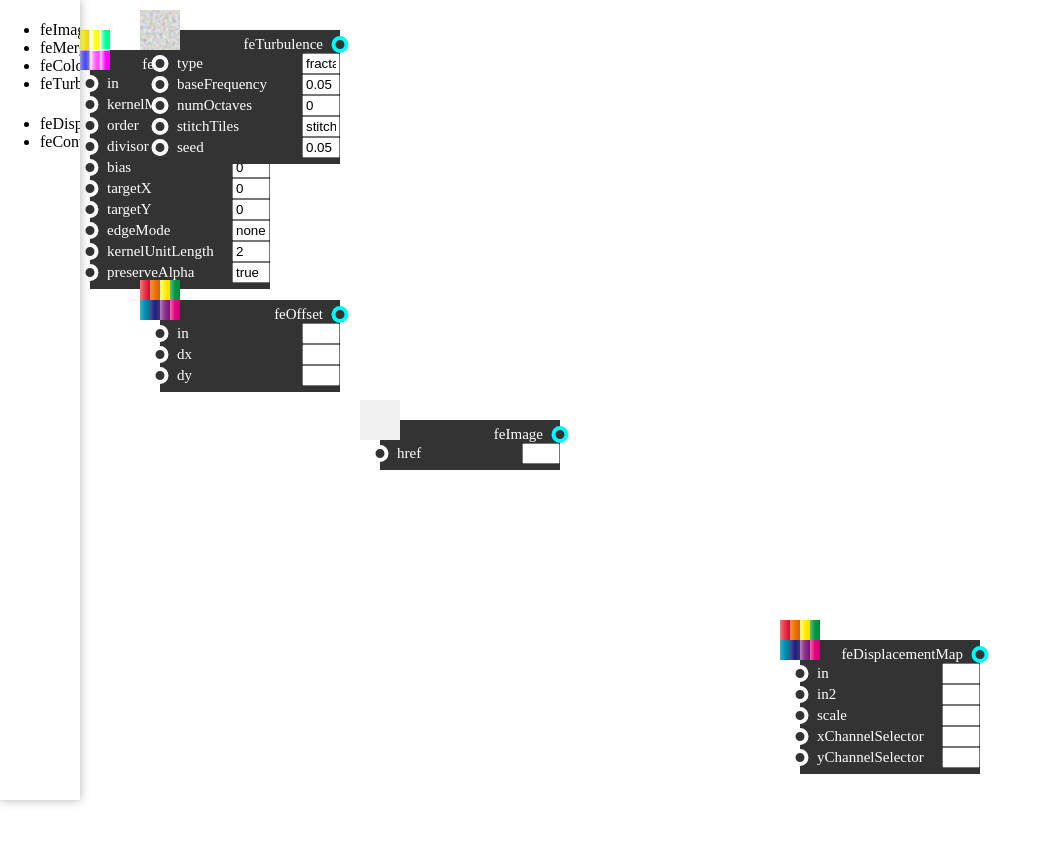
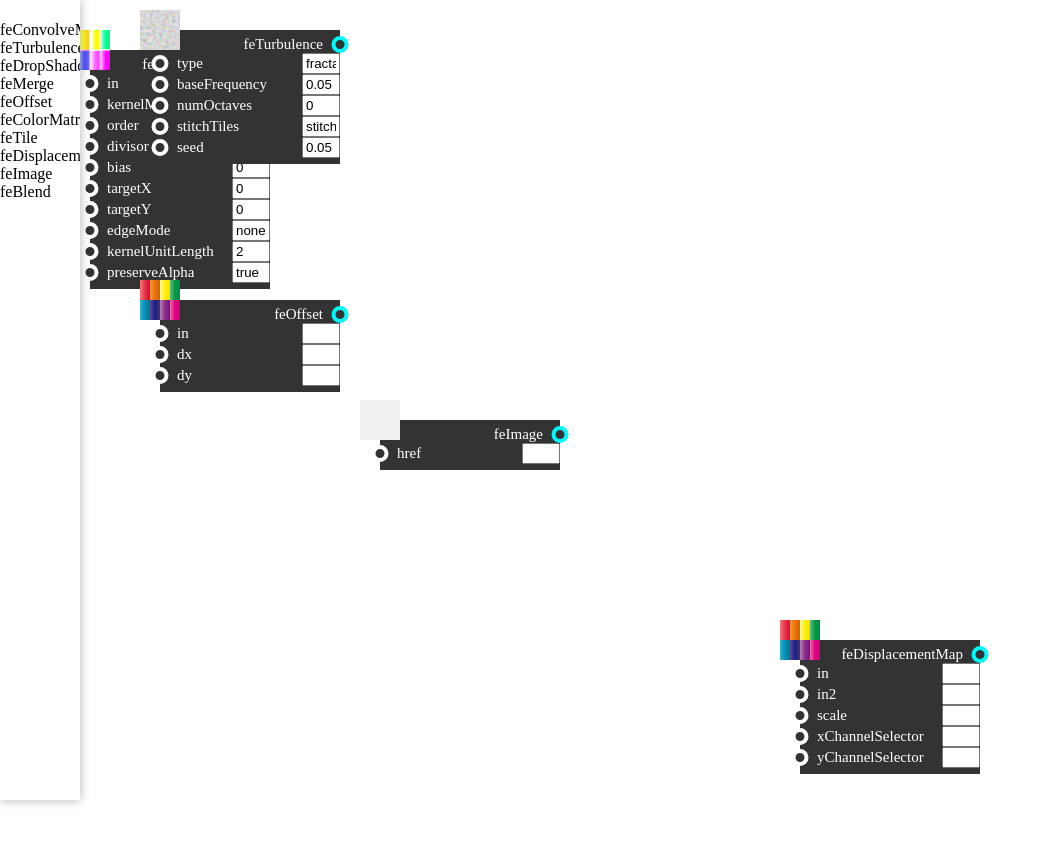
Before and after one commit to gogoend/svg-filter-graph-builder, a Vue app: page / in a window 1280 px wide. Shown: the top 844 px of the page, without its empty margins (0-1052 px from the left). Built offline with nearby package versions, Linux system fonts and the light colour scheme.

Commit message:
更新: 使用fe-definition-config中的键作为NodeLibraryPanel中的icon

```diff
--- a/src/views/AppMain/components/NodeLibraryPanel/index.vue
+++ b/src/views/AppMain/components/NodeLibraryPanel/index.vue
@@ -22,22 +22,14 @@ import mouseEventHelper from '@/utils/mouse-event-helper'
 import { useStore } from 'vuex'
 import { uuid } from '@/utils/uuid'
 
+import fe from '@/views/AppMain/components/SvgCanvas/components/IoNode/fe-definition-config'
+
 const menuGroup = [
   {
     title: '组1',
-    children: [
-      { title: 'feImage' },
-      { title: 'feMerge' },
-      { title: 'feColorMatrix' },
-      { title: 'feTurbulence' }
-    ]
-  },
-  {
-    title: '组2',
-    children: [
-      { title: 'feDisplacementMap' },
-      { title: 'feConvolveMatrix' }
-    ]
+    children: Object.keys(fe).map(item => ({
+      title: item
+    }))
   }
 ]
 
@@ -87,6 +79,7 @@ export default defineComponent({
   box-shadow: 0 0 10px rgba(0,0,0,0.3);
   user-select: none;
   ul.menu-list {
+    padding-inline-start: 0;
     li {
     }
   }
--- a/src/views/AppMain/components/SvgCanvas/components/IoNode/fe-definition-config.ts
+++ b/src/views/AppMain/components/SvgCanvas/components/IoNode/fe-definition-config.ts
@@ -159,6 +159,20 @@ export const feImage: SVGFilterConfig.Node = {
   }
 }
 
+export const feBlend: SVGFilterConfig.Node = {
+  type: 'normal',
+  ports: {
+    in: {},
+    in2: {},
+    mode: {
+      defaultValue: 'normal',
+      enum: [
+        'normal', 'multiply', 'screen', 'overlay', 'darken', 'lighten', 'color-dodge', 'color-burn', 'hard-light', 'soft-light', 'difference', 'exclusion',
+        'hue', 'saturation', 'color', 'luminosity'
+      ]
+    }
+  }
+}
 export default {
   feConvolveMatrix,
   feTurbulence,
@@ -168,5 +182,6 @@ export default {
   feColorMatrix,
   feTile,
   feDisplacementMap,
-  feImage
+  feImage,
+  feBlend
 }
```
